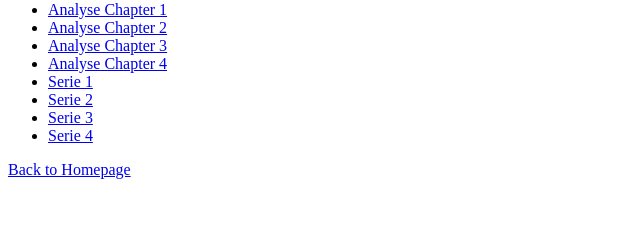
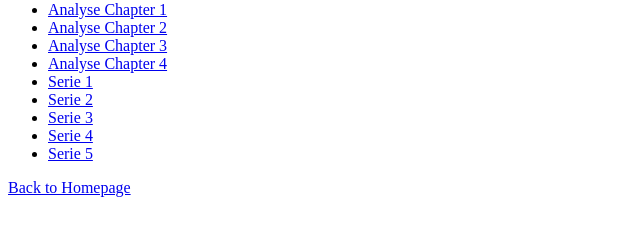
Before and after one commit to SeifELIslam-c/SEM1-Studyfiles-CSE, a plain HTML site: page analysis/index.html in a window 1280 px wide. Shown: the part 79-314 px from the top of the page, without its empty margins (0-640 px from the left). Drawn offline with Linux system fonts and the light colour scheme.

Commit message:
Update index.html

```diff
--- a/analysis/index.html
+++ b/analysis/index.html
@@ -16,6 +16,7 @@
         <li><a href="serie 2.pdf">Serie 2</a></li>
         <li><a href="serie 3.pdf">Serie 3</a></li>
         <li><a href="serie 4.pdf">Serie 4</a></li>
+        <li><a href="serie 5.pdf">Serie 5</a></li>
     </ul>
     <a href="../index.html">Back to Homepage</a>
 </body>
```
